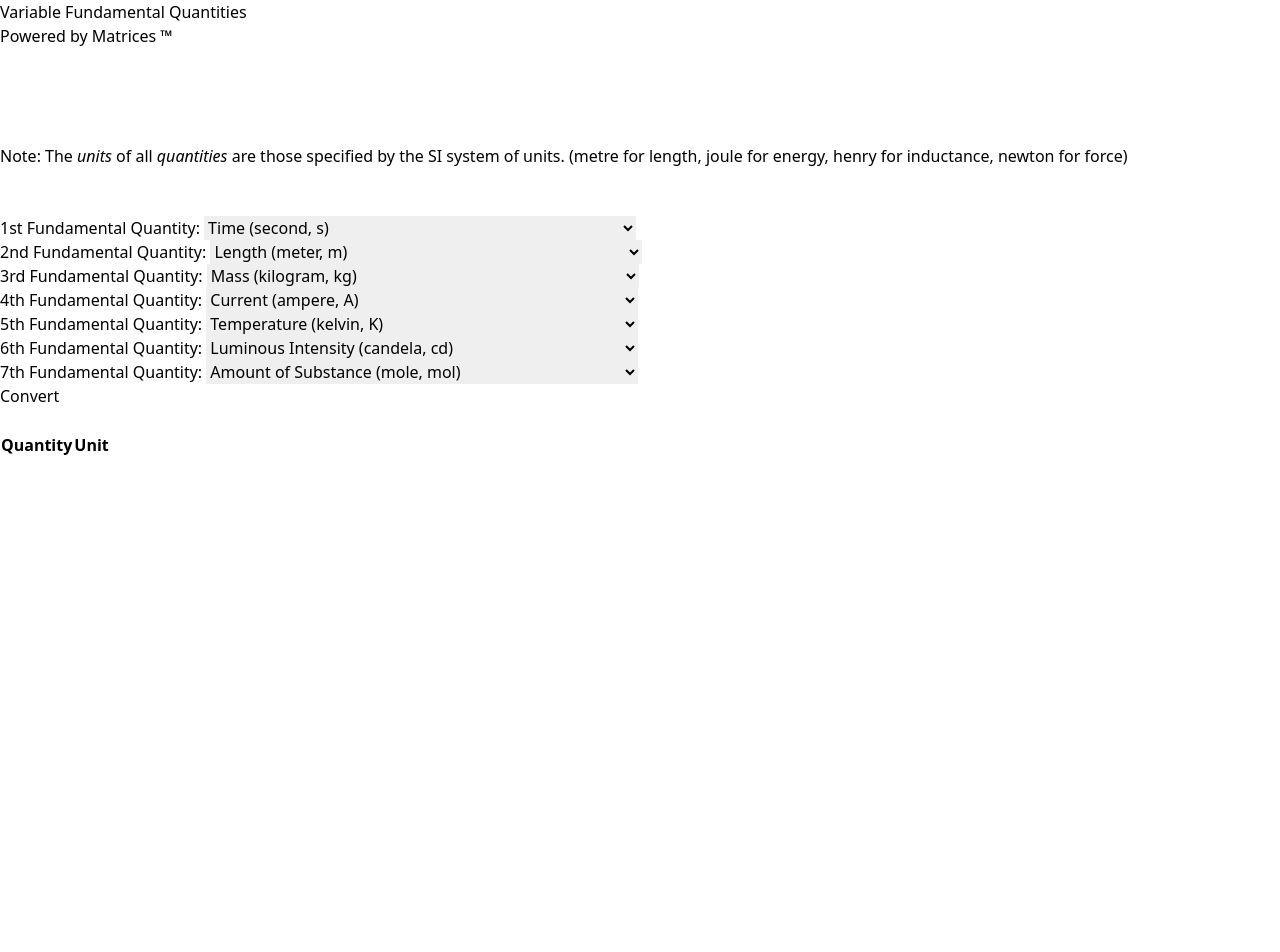
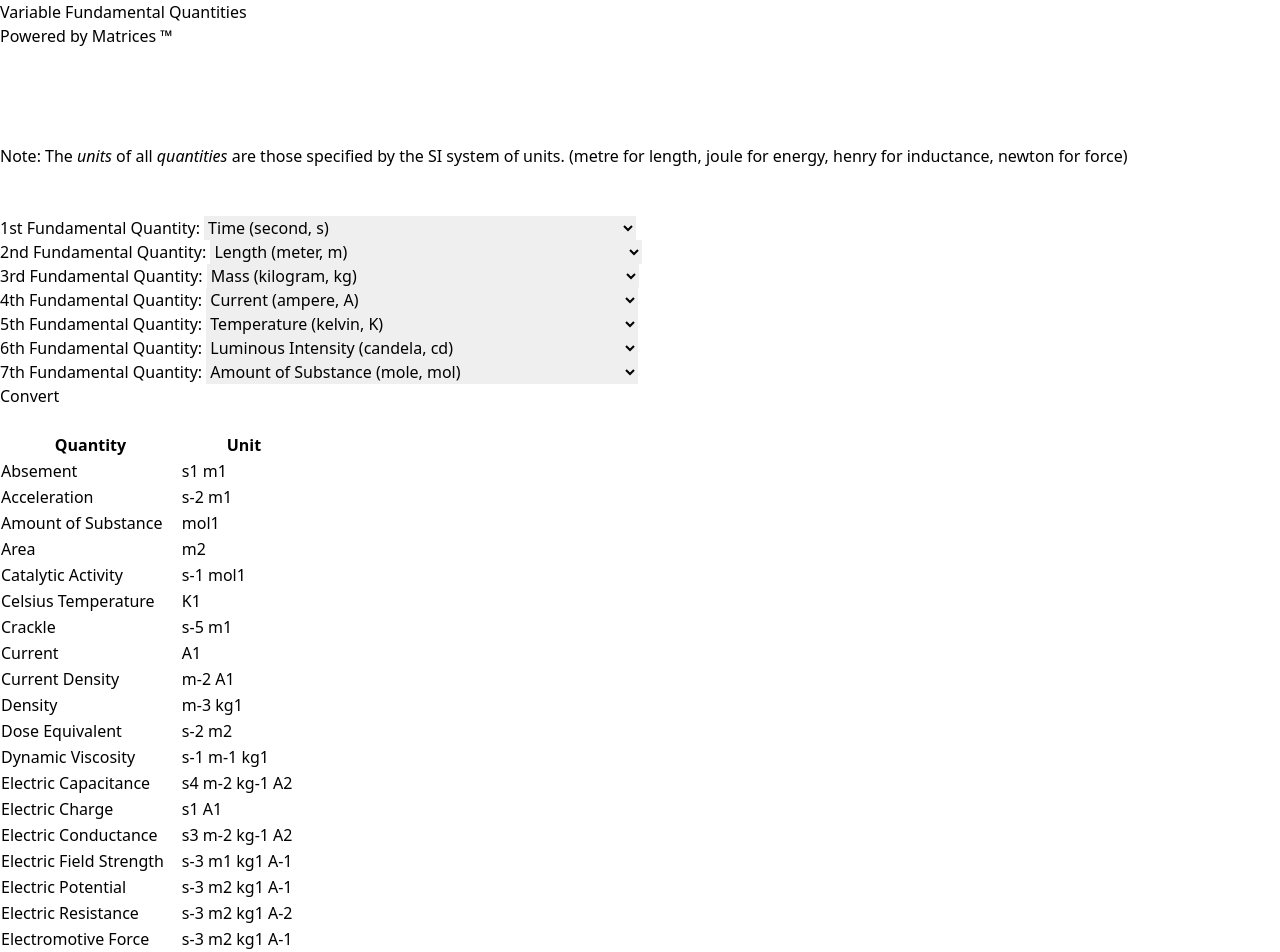
Before and after one commit to BoogieMonster1O1/variable-fundamental-quantities, a SvelteKit app: page / in a window 1280 px wide. Shown: the top 952 px of the page. Before the commit the page ends 800 px from the top, so only its background shows below. Built offline with nearby package versions, Linux system fonts and the light colour scheme.

Commit message:
Formatting and stuff

```diff
--- a/src/routes/Main.svelte
+++ b/src/routes/Main.svelte
@@ -19,15 +19,22 @@
     $: quantities = [Quantity.byName(firstQty), Quantity.byName(secondQty), Quantity.byName(thirdQty), Quantity.byName(fourthQty), Quantity.byName(fifthQty), Quantity.byName(sixthQty), Quantity.byName(seventhQty)];
     $: systemMatrix = new SystemMatrix(quantities);
 
+    convertAll()
+
     function convertAll() {
-        if (systemMatrix.incoherant) {
+        let mat: SystemMatrix;
+        if (!systemMatrix) {
+            mat = SystemMatrix.SI_QUANTITIES;
+        } else if (systemMatrix.incoherant) {
             return;
+        } else {
+            mat = systemMatrix;
         }
         convertedQuantities = [];
         for (let quantity of Quantity.QUANTITIES) {
             convertedQuantities.push({
                 name: quantity.name,
-                unit: systemMatrix.getUnitString(systemMatrix.convert(quantity))
+                unit: mat.getUnitString(mat.convert(quantity))
             });
         }
     }
@@ -107,28 +114,30 @@
             </div>
         </div>
     {:else}
-        <div class="flex">
+        <div class="flex justify-center text-center text-4xl">
             <button class="btn btn-primary" on:click={convertAll}>Convert</button>
         </div>
         <br>
 
-        <div class="flex justify-center text-center text-xl">
-            <table class="w-full">
-                <thead>
+        <div class="flex flex-row text-center justify-center">
+            <div class="flex justify-center text-center text-xl basis-1/2">
+                <table class="justify-center text-center border-separate border-spacing-2 border border-slate-500">
+                    <thead>
                     <tr>
-                        <th class="text-left">Quantity</th>
-                        <th class="text-left">Unit</th>
+                        <th class="text-center border border-slate-600">Quantity</th>
+                        <th class="text-center border border-slate-600">Unit</th>
                     </tr>
-                </thead>
-                <tbody>
+                    </thead>
+                    <tbody>
                     {#each convertedQuantities as convertedQuantity}
                         <tr>
-                            <td class="text-left">{convertedQuantity.name}</td>
-                            <td class="text-left">{convertedQuantity.unit}</td>
+                            <td class="text-left border border-slate-600">{convertedQuantity.name}</td>
+                            <td class="text-left border border-slate-600 pr-2 pl-2" >{convertedQuantity.unit}</td>
                         </tr>
                     {/each}
-                </tbody>
-            </table>
+                    </tbody>
+                </table>
+            </div>
         </div>
     {/if}
 </div>
```
